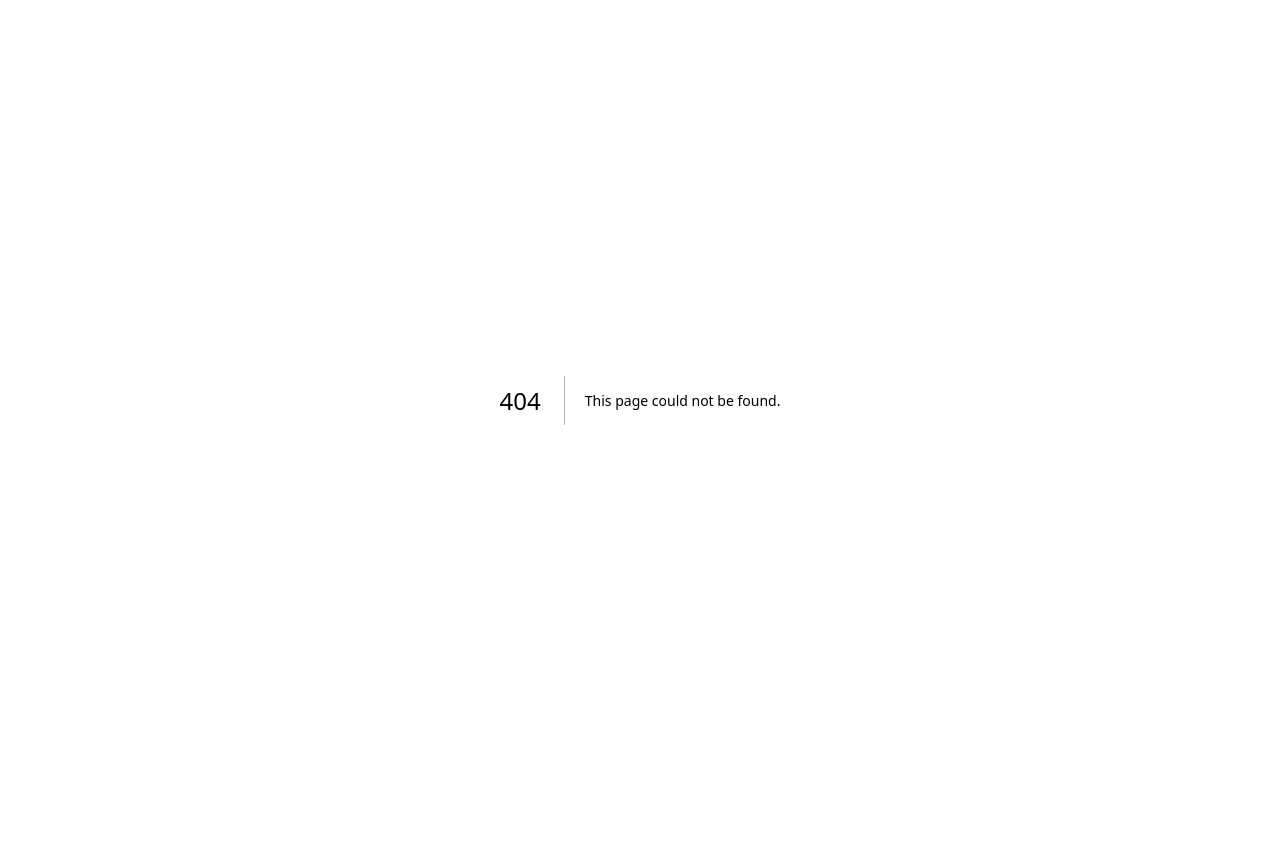
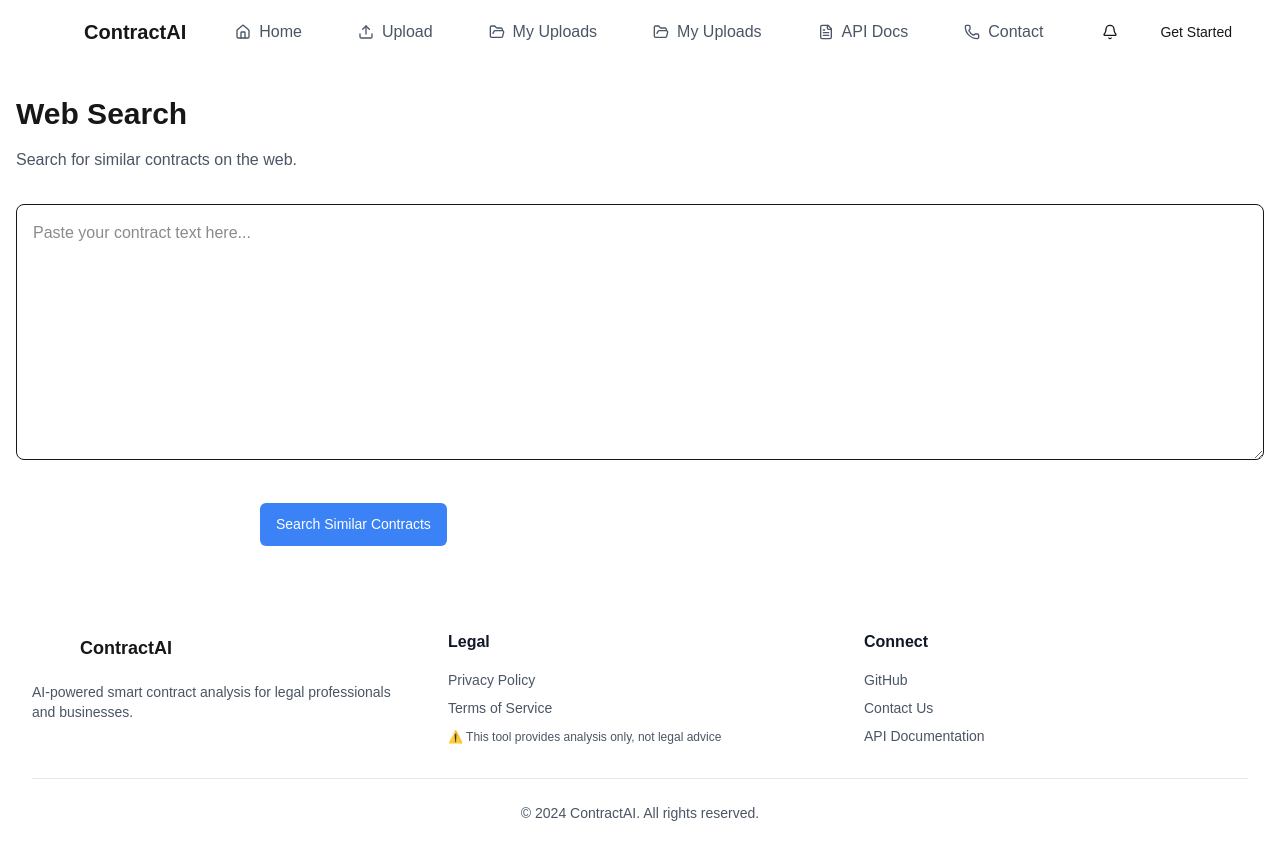
Before and after one commit to krVatsal/LegalAI, a Next.js app in the folder client/: page /websearch in a window 1280 px wide. Before the commit this address had no page. Before the commit the page ends 800 px from the top, so only its background shows below. Built offline with nearby package versions, Linux system fonts and the light colour scheme.

Commit message:
added in the ui

```diff
--- /dev/null
+++ b/client/app/websearch/page.js
@@ -0,0 +1,27 @@
+"use client";
+
+import React, { useState } from 'react';
+import WebSearch from '../../components/WebSearch';
+import Layout from '../../components/Layout';
+
+const WebSearchPage = () => {
+  const [contractText, setContractText] = useState('');
+
+  return (
+    <Layout>
+      <div className="container mx-auto px-4 py-8">
+        <h1 className="text-3xl font-bold mb-4">Web Search</h1>
+        <p className="text-gray-600 mb-8">Search for similar contracts on the web.</p>
+        <textarea
+          className="w-full h-64 p-4 border rounded-lg mb-4"
+          placeholder="Paste your contract text here..."
+          value={contractText}
+          onChange={(e) => setContractText(e.target.value)}
+        />
+        <WebSearch contractText={contractText} />
+      </div>
+    </Layout>
+  );
+};
+
+export default WebSearchPage;
--- a/client/components/Navbar.jsx
+++ b/client/components/Navbar.jsx
@@ -27,6 +27,9 @@ export default function Navbar() {
         </Link>
         <Link href="/docs" className="hidden md:inline-block text-gray-700 dark:text-gray-200 hover:text-blue-700 dark:hover:text-cyan-400 px-4 py-2 rounded-lg font-medium transition-colors duration-200">
           API Docs
+        </Link>
+        <Link href="/websearch" className="hidden md:inline-block text-gray-700 dark:text-gray-200 hover:text-blue-700 dark:hover:text-cyan-400 px-4 py-2 rounded-lg font-medium transition-colors duration-200">
+          Web Search
         </Link>
       </div>
       <div className="flex items-center gap-2 md:gap-4">
--- a/client/components/WebSearch.tsx
+++ b/client/components/WebSearch.tsx
@@ -44,6 +44,7 @@ const WebSearch: React.FC<WebSearchProps> = ({ contractText }) => {
   const [loading, setLoading] = useState(false);
   const [results, setResults] = useState<any[]>([]);
 
+
   const handleSearch = async () => {
     if (!contractText || !contractText.trim()) {
       showToast({
@@ -57,7 +58,7 @@ const WebSearch: React.FC<WebSearchProps> = ({ contractText }) => {
     setLoading(true);
     setResults([]); // Clear previous results
     try {
-      const response = await fetch('/api/webSearch/search-contracts', {
+      const response = await fetch('http://localhost:5000/api/search/search-contracts', {
         method: 'POST',
         headers: {
           'Content-Type': 'application/json',
```
